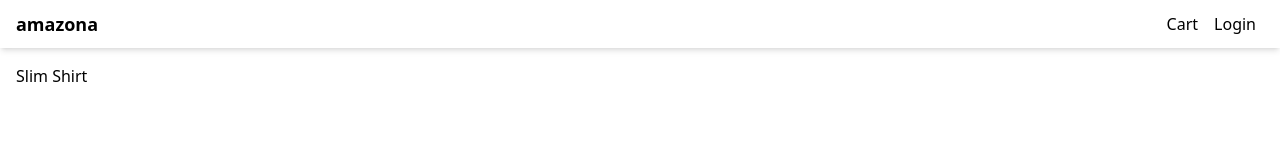
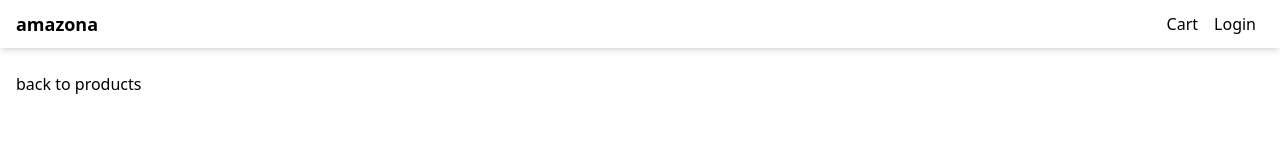
Before and after one commit to capmahin/Project-amazone, a Next.js app: page /product/Slim-shirt in a window 1280 px wide. Shown: the top 160 px of the page. Built offline with nearby package versions, Linux system fonts and the light colour scheme.

Commit message:
add link in ProductScreen

```diff
--- a/pages/product/[slug].js
+++ b/pages/product/[slug].js
@@ -1,5 +1,6 @@
 import Layout from "@/components/Layout"
 import data from "@/utils/data";
+import Link from "next/link";
 import { useRouter } from "next/router"
 import React from 'react'
 
@@ -12,7 +13,9 @@ export default function ProductScreen() {
   }
   return (
     <Layout title={product.name}>
-      <h1>{product.name}</h1>
+     <div className="py-2">
+      <Link href="/">back to products</Link>
+     </div>
     </Layout>
   )
 }
```
